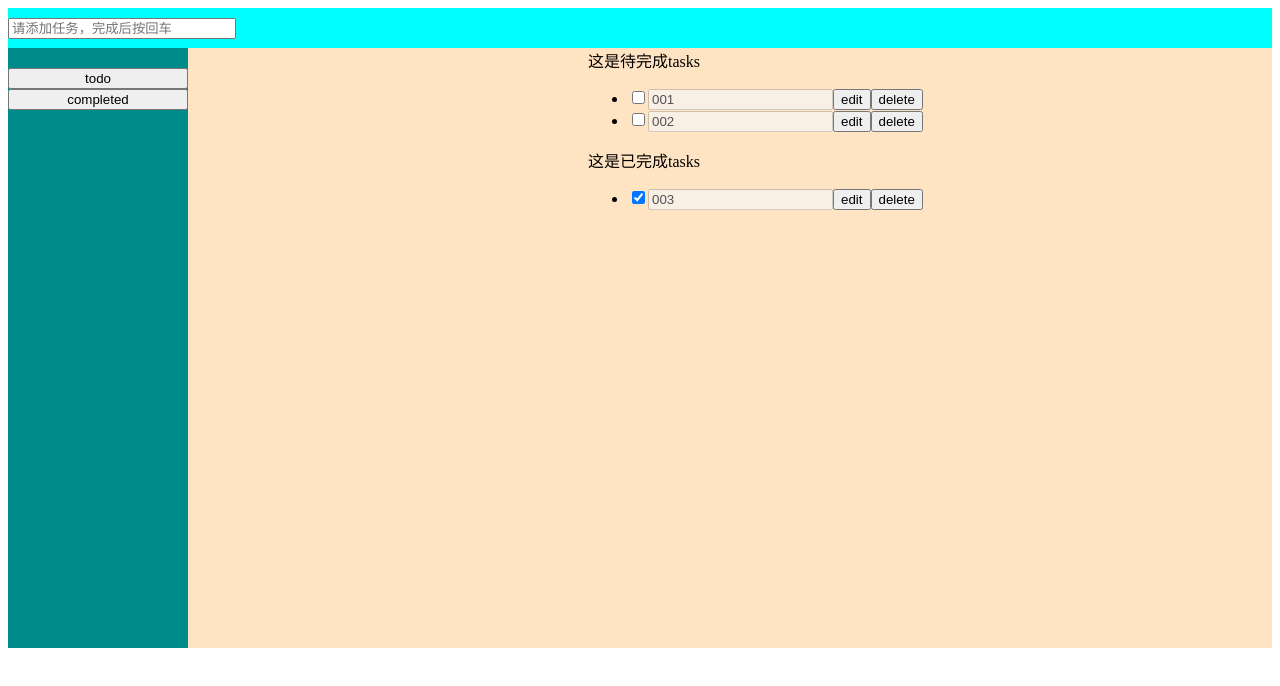
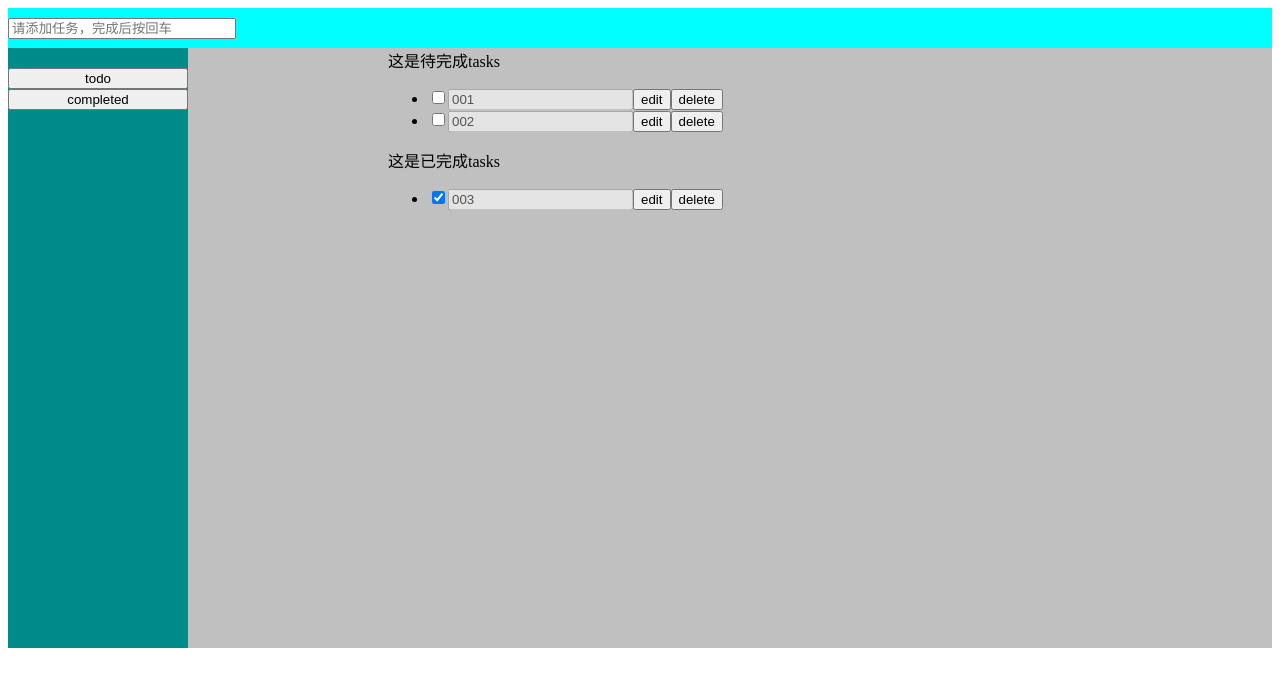
Before and after one commit to imsurewyp/vue-todo, a Vue app: page / in a window 1280 px wide. Shown: the top 686 px of the page. Built offline with nearby package versions, Linux system fonts and the light colour scheme.

Commit message:
[fix]: remove useless className&&component

```diff
--- a/src/App.vue
+++ b/src/App.vue
@@ -2,10 +2,11 @@
   <div id="app">
     <MyHeader :addTask="addTask" />
     <div class="content-body">
-     <LeftNav />
+      <LeftNav />
       <div class="right-content">
-      <RightContent :todoTasks="todoTasks" :completedTasks="completedTasks"
-      :editTask="editTask" :handleEditInputEnter="handleEditInputEnter" :handleDeleteTask="handleDeleteTask"/>
+        <RightContent :todoTasks="todoTasks" :completedTasks="completedTasks"
+                      :editTask="editTask" :handleEditInputEnter="handleEditInputEnter"
+                      :handleDeleteTask="handleDeleteTask"/>
       </div>
     </div>
   </div>
@@ -68,11 +69,10 @@ export default {
     display: flex;
     flex-direction: row;
     height: 600px;
-
     .right-content{
       padding-left: 200px;
       flex: 1;
-      background-color: bisque;
+      background-color: silver;
     }
   }
 }
--- a/src/components/RightContent.vue
+++ b/src/components/RightContent.vue
@@ -1,5 +1,5 @@
 <template>
-  <div class="right-content">
+  <div >
     <TodoList :todoTasks="todoTasks" :editTask="editTask"
               :handleEditInputEnter="handleEditInputEnter"
               :handleDeleteTask="handleDeleteTask"></TodoList>
@@ -15,7 +15,7 @@ import CompletedList from "@/components/CompletedList";
 export default {
   name: "right-content",
   props:['todoTasks','completedTasks','editTask','handleEditInputEnter','handleDeleteTask'],
-  components: {CompletedList, TodoList},
+  components: { CompletedList, TodoList},
 };
 </script>
 
--- a/src/components/TodoList.vue
+++ b/src/components/TodoList.vue
@@ -1,6 +1,7 @@
 <template>
   <div class="todo-tasks-wrapper">
     <span>这是待完成tasks</span>
+    <slot> </slot>
     <ul class="todo-tasks">
       <li v-for="(item) in todoTasks" :key="item.id">
         <!-- key值为index时在toggle过程中出现bug，不理解-->
--- a/vue.config.js
+++ b/vue.config.js
@@ -1,12 +1,11 @@
 const { defineConfig } = require('@vue/cli-service')
 module.exports = defineConfig({
   transpileDependencies: true,
-  module:{
     rules:[
           {
             test: /\.scss$/,
             loaders:['style','css','sass']
           }
     ]
-  }
+
 })
```
